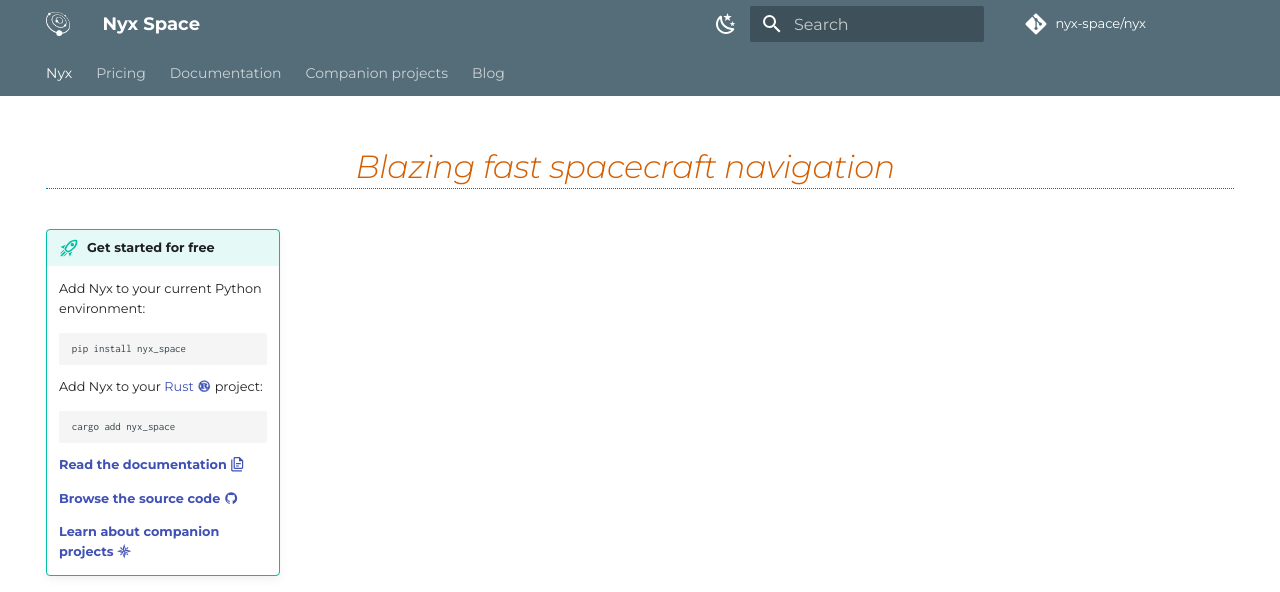
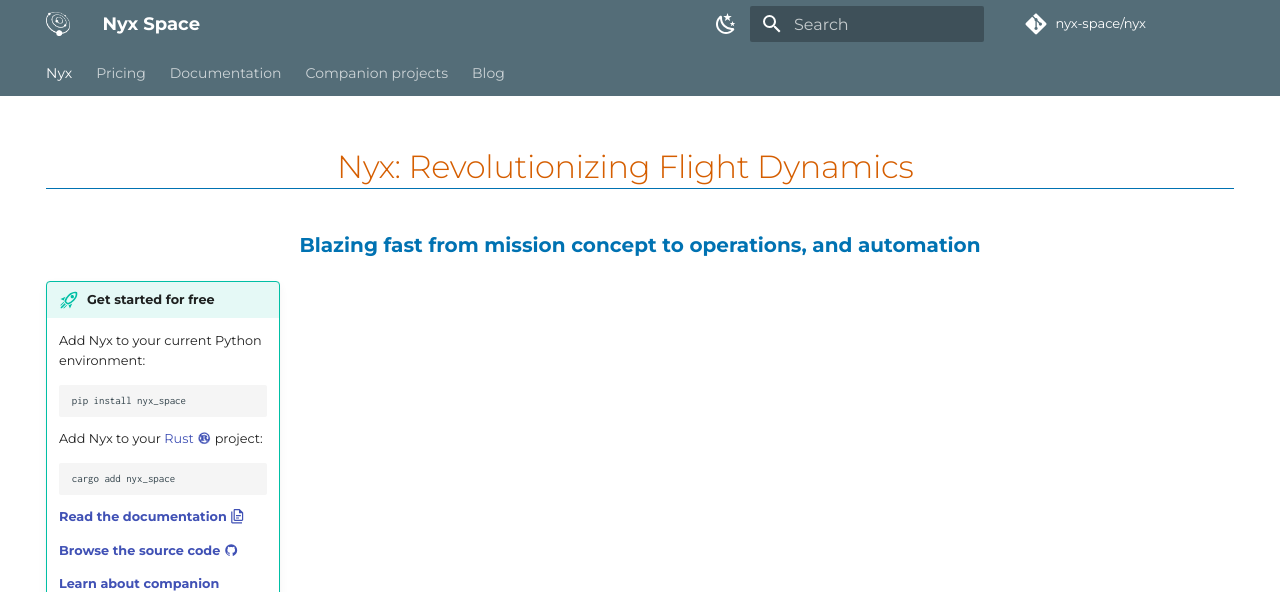
Before and after one commit to nyx-space/docs, an MkDocs documentation site: the page built from docs/index.md, in a window 1280 px wide and 1400 px high, cut to the strip 0-592 px from the top of the window. Built offline with MkDocs 1.6.1 and Material for MkDocs 9.7.7, drawn with Linux system fonts in a browser that asks for light colours; comment, search, counter and statistics services are not loaded; some of the changed text lies outside the part shown.

Commit message:
Copy editing and we're good I think

```diff
--- a/docs/index.md
+++ b/docs/index.md
@@ -5,7 +5,9 @@
 ---
 
 
-# Blazing fast spacecraft navigation {: .tagline}
+# Nyx: Revolutionizing Flight Dynamics {: .tagline}
+
+<p class="subtagline">Blazing fast from mission concept to operations, and automation</p>
 
 !!! tip inline "Get started for free"
 
@@ -24,7 +26,7 @@
 
     [**Browse the source code** :material-github:](https://github.com/nyx-space/nyx)
 
-    [**Learn about companion projects** :material-compass-rose:](#)
+    [**Learn about companion projects** :material-compass-rose:](/hifitime/intro)
 
 
 <script src="https://asciinema.org/a/590749.js" id="asciicast-590749" async data-autoplay="false" data-theme="solarized-dark" data-rows="20"></script>
@@ -57,16 +59,16 @@
         <p>
         <span class="emph">Unlock the future.</span>
         <ul>
-        <li>Simulate and analyze ten thousand spacecraft in high-fidelity in 90 seconds on a standard desktop</li>
-        <li>Automate repetitive tasks like report generation, data processing, and simulations</li>
+        <li>Simulate and analyze thousands spacecraft in high-fidelity in mere seconds on a standard desktop</li>
+        <li>Automate repetitive tasks like report generation, data processing, and off-nominal simulation</li>
         <li>Python API for easy integration into your automated pipelines and workflows</li>
         <li>Deploy across architectures from a laptop to the cloud for massive scaling</li>
         </ul>
         </p>
         <p>
-        Simulate and analyze ten thousand spacecraft in high-fidelity in 90 seconds on a standard desktop (gravity of Earth, Moon, Sun, and Earth spherical harmonics of 12x12)
+        Simulation of ten thousand spacecraft in high-fidelity in 90 seconds on a standard desktop (gravity of Earth, Moon, Sun, and Earth spherical harmonics of 12x12)
         <div class="chart">
-            <div class="bar nyx" style="width: 50%">
+            <div class="bar nyx" style="width: 45%">
                 <div>Nyx: 90 seconds</div>
             </div>
             <div class="bar gmat" style="width: 85%">
@@ -80,7 +82,7 @@
     </article>
     <article>
         <h2>Reliable, tested and documented</h2>
-        <h4>Even the examples from the documentation are tested</h4>
+        <h4>Mission-critical reliability through transparency and rigor</h4>
         <p>Nyx provides a robust astrodynamics library tested against real-world scenarios and well documented to support your mission from planning to operations. You can also discuss solutions directly <a href="https://github.com/nyx-space/nyx/discussions">with the community</a>.</p>
         <p>
         <span class="emph">No more obsolete documentation</span>
--- a/docs/stylesheets/extras.css
+++ b/docs/stylesheets/extras.css
@@ -60,9 +60,15 @@
     font-weight: bold;
     font-size: 200%;
     text-align: center;
-    font-style: italic;
-    border-bottom: #0072b2 dotted 1px;
+    border-bottom: #0072b2 double 1px;
     color: #d55e00 !important;
+}
+
+.subtagline {
+    font-weight: bold;
+    font-size: 125%;
+    text-align: center;
+    color: #0072b2 !important;
 }
 
 .emph {
@@ -147,11 +153,11 @@
 }
 
 .gmat {
-  background-color: #33a8ff;
+  background-color: #f0e442;
 }
 
 .ansys {
-  background-color: #66ccff;
+  background-color: #d55e00;
 }
 
 .ctr {
```
Also changed, not shown: docs/pricing.md (+1 -1 lines), 1 other file.
